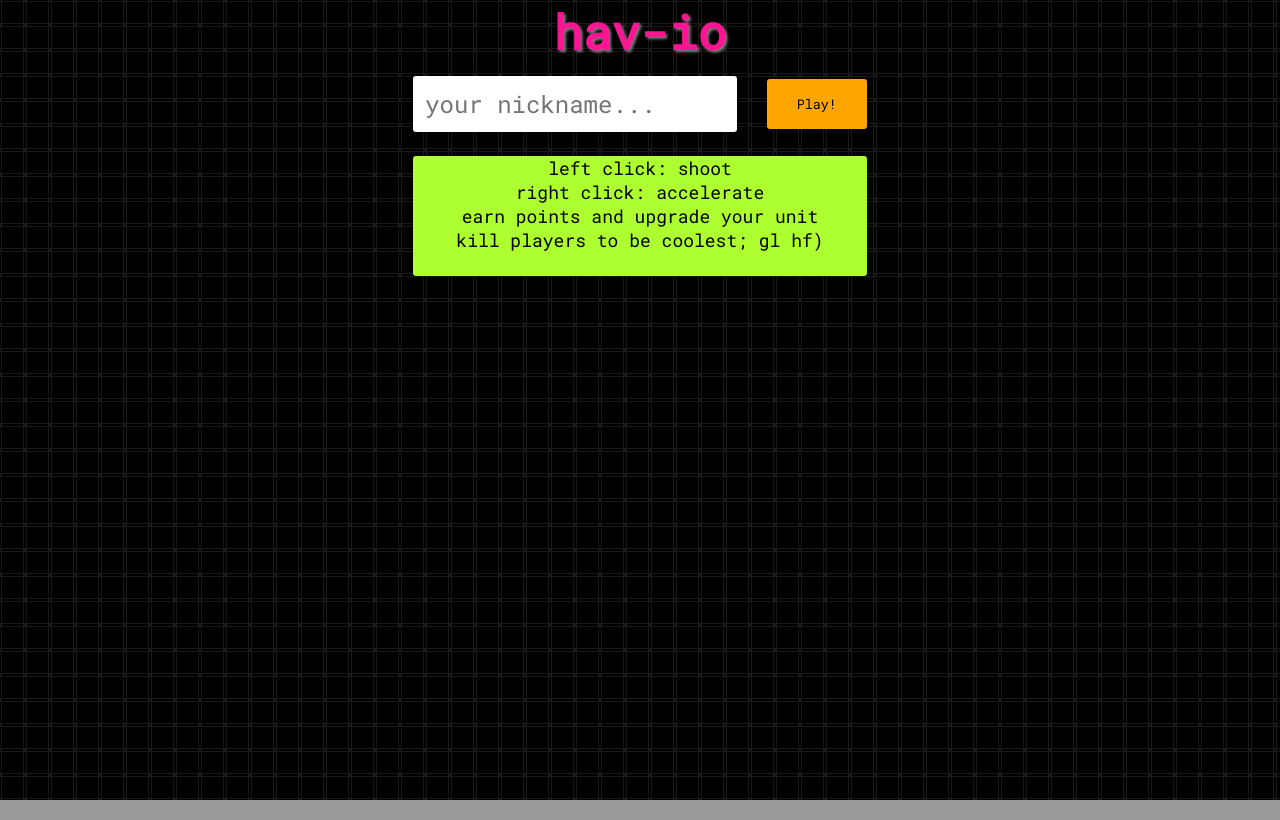
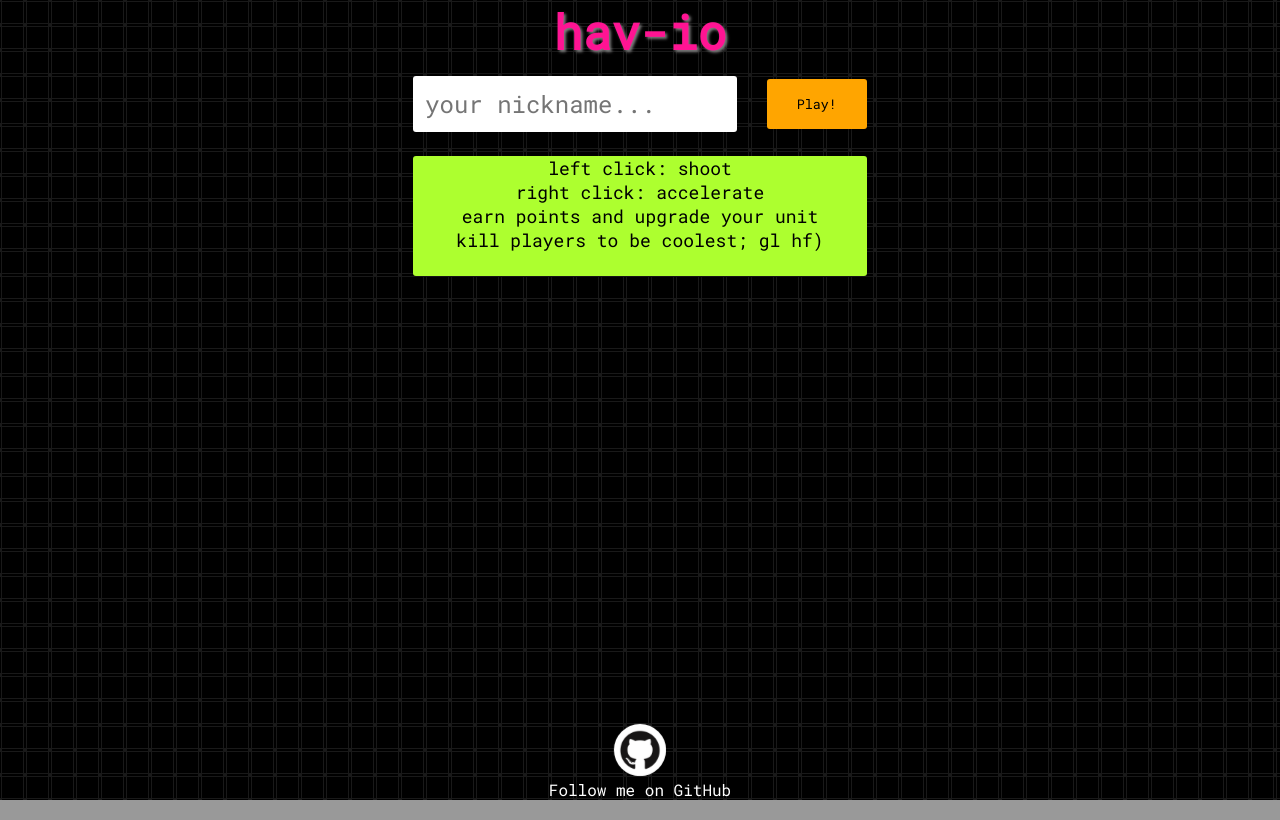
Before and after one commit to kraftwerk28/hav-io, a website: page client/index.html in a window 1280 px wide. Drawn offline with Linux system fonts and the light colour scheme.

Commit message:
follower added

```diff
--- a/client/index.html
+++ b/client/index.html
@@ -53,6 +53,14 @@
       <img id="mobLandscape" src="img/mobLandscape.png">
       <div>Play in landscape for better experience</div>
     </div>
+    <div style="position: absolute; left: 0px; right: 0px; bottom: 0px">
+      <div id="followme">
+        <a target="_blank" href="https://github.com/kraftwerk28/"></a>
+        <img id="githublogo" src="img/github-icon.png" width="50px" height="50px" style="border-radius: 50%;">
+        <div>Follow me on GitHub</div>
+      </div>
+    </div>
+
   </div>
 
   <div id="overlay" style="position: absolute; top: 0px; left: 0px; right: 0px; pointer-events: none">
--- a/client/st.css
+++ b/client/st.css
@@ -377,3 +377,48 @@ a {
   font-size: large;
   /* font-family: 'Consolas', 'Courier New', Courier, monospace; */
 }
+
+@keyframes gh {
+  50% {
+    transform: scale(1.2);
+  }
+  100% {
+    transform: scale(1);
+  }
+}
+
+@keyframes ghr {
+  to {
+    transform: rotate(1turn);
+  }
+}
+
+#githublogo {
+  animation-play-state: running;
+  animation-name: gh;
+  animation-duration: 2s;
+  animation-iteration-count: infinite;
+  transition-duration: 1s;
+}
+
+#followme {
+  position: relative;
+  display: inline-block;
+  margin: auto;
+}
+
+#followme:hover>img {
+  animation-name: ghr;
+  animation-duration: 1s;
+  animation-iteration-count: 1;
+  /* transition-duration: 1s; */
+}
+
+#followme>a {
+  position: absolute;
+  left: 0px;
+  right: 0px;
+  top: 0px;
+  bottom: 0px;
+  z-index: 1;
+}
```
Also changed, not shown: client/img/github-icon.png (added).
